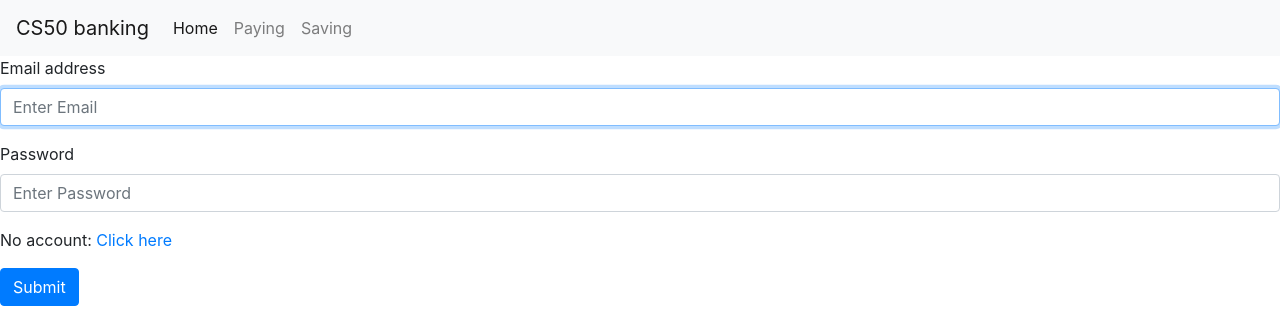
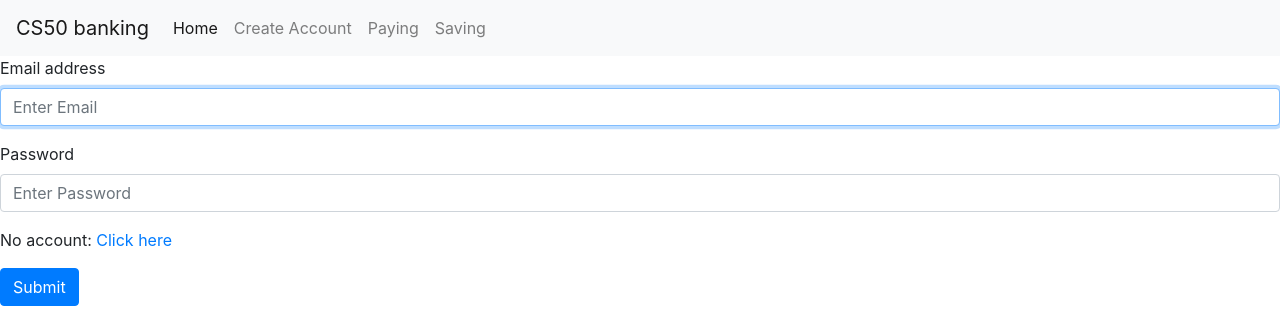
Before and after one commit to MikevanHuizen2912/capstone, a Django app: page / in a window 1280 px wide. Shown: the top 310 px of the page. Run offline with Django 4.2, Linux system fonts and the light colour scheme.

Commit message:
Started with the form to set up a bank account

```diff
--- a/bank/templates/bank/layout.html
+++ b/bank/templates/bank/layout.html
@@ -20,6 +20,9 @@
                   <a class="nav-link" href="{% url 'index' %}">Home <span class="sr-only">(current)</span></a>
                 </li>
                 <li class="nav-item">
+                  <a class="nav-link" href="{% url 'create_account' %}">Create Account</a>
+                </li>
+                <li class="nav-item">
                   <a class="nav-link" href="#">Paying</a>
                 </li>
                 <li class="nav-item">
--- a/bank/urls.py
+++ b/bank/urls.py
@@ -5,5 +5,6 @@ from . import views
 urlpatterns = [
     path("", views.index, name="index"),
     path("login", views.login, name="login"),
-    path("register", views.register, name="register")
+    path("register", views.register, name="register"),
+    path("create_account", views.create_account, name="create_account")
 ]
--- a/bank/views.py
+++ b/bank/views.py
@@ -50,3 +50,6 @@ def register(request):
         return HttpResponseRedirect(reverse("index"))
 
     return render(request, "bank/register.html")
+
+def create_account(request):
+    return render(request, "bank/create_account.html")
```
Also changed, not shown: bank/templates/bank/create_account.html (added, +8 -0 lines).
